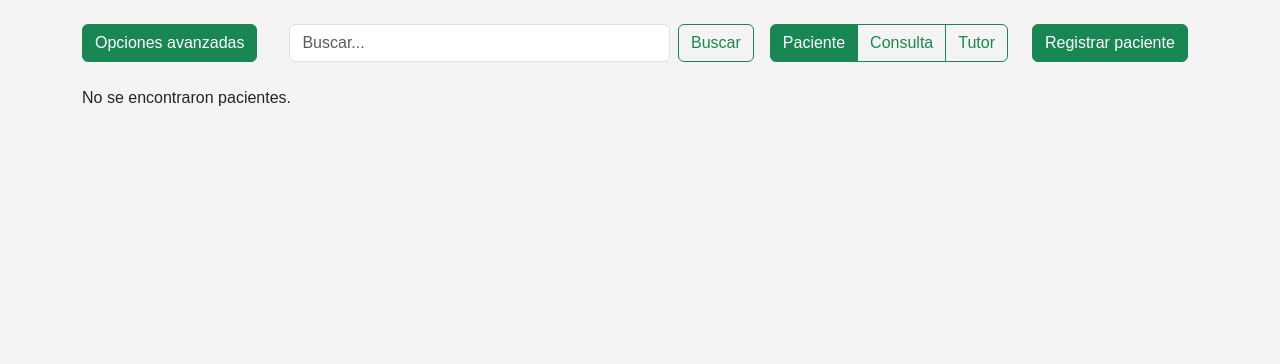
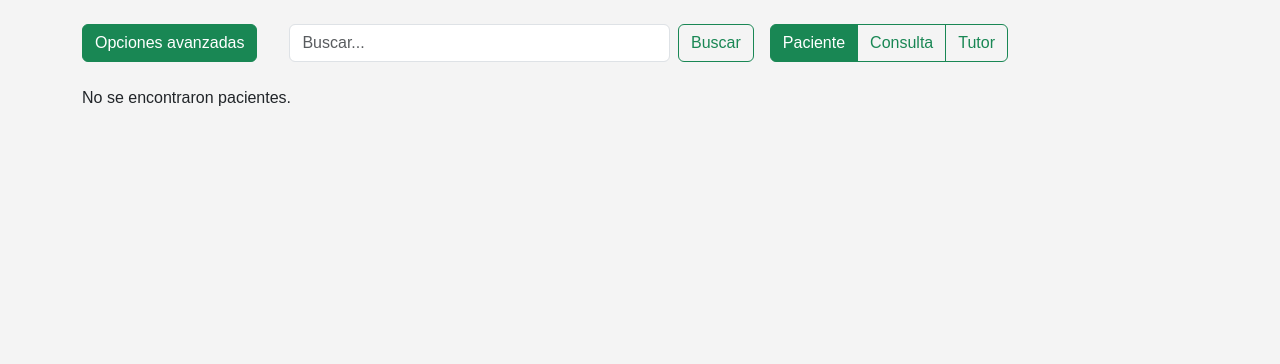
Before and after one commit to Walteriba/PPS, a Flask app: page /buscar in a window 1280 px wide. Shown: the part 56-420 px from the top of the page. Run offline with Flask 3, Linux system fonts and the light colour scheme; the visitor is signed in with stand-in values (Sample User, id 1); data that the repository does not hold is empty.

Commit message:
- Se agregan loginrequired en los cambios - Se mueven los endpoint que estaban en home - Los endpoint get de consulta ahora devuelven una lista de profesionales o profesional respectivamente

```diff
--- a/controllers/home_controller.py
+++ b/controllers/home_controller.py
@@ -156,44 +156,9 @@ def detalle_paciente(id):
     return "Mascota no encontrada", 404
 
 
-# TODO (Backend): Endpoints temporales creados para probar el frontend.
-# GET -> mostrar la vista nuevo_tutor.html
-@home_bp.route("/tutor/nuevo", methods=["GET"])
-@login_required
-def nuevo_tutor():
-    return render_template("nuevo_tutor.html")
-
-
-# GET -> mostrar la vista nuevo_paciente.html
-@home_bp.route("/paciente/nuevo", methods=["GET"])
-@login_required
-def nuevo_paciente():
-    tutores = Tutor.query.all()
-    tutor_id = request.args.get("tutor_id", type=int)
-    return render_template("nuevo_paciente.html", tutores=tutores, tutor_id=tutor_id)
-
-# GET -> mostrar la vista editar_tutor.html
-@home_bp.route("/tutor/<int:id>/editar", methods=["GET"])
-@login_required
-def editar_tutor(id):
-    tutor = Tutor.query.get_or_404(id)
-    paciente = Paciente.query.filter_by(tutor_id=tutor.id).first()
-    return render_template("editar_tutor.html", tutor=tutor, paciente=paciente)
-
 # GET -> mostrar la vista admin.html con lista de profesionales
 @home_bp.route("/admin", methods=["GET"])
+@login_required
 def admin():
     profesionales = Profesional.query.all()
     return render_template("admin.html", profesionales=profesionales)
-
-
-# Mostrar formulario de alta
-@home_bp.route("/profesional/nuevo", methods=["GET"])
-def alta_profesional():
-    return render_template("alta_profesional.html")
-
-# Mostrar formulario con datos cargados
-@home_bp.route("/profesional/editar/<int:id>", methods=["GET"])
-def editar_profesional(id):
-    profesional = Profesional.query.get_or_404(id)
-    return render_template("editar_profesional.html", profesional=profesional)
--- a/models/consulta.py
+++ b/models/consulta.py
@@ -9,6 +9,7 @@ class Consulta(db.Model):
     id = db.Column(db.Integer, primary_key=True)
     tutor_id = db.Column(db.Integer, db.ForeignKey("tutores.id"), nullable=False) # TODO: Borrar
     paciente_id = db.Column(db.Integer, db.ForeignKey("pacientes.id"), nullable=False)
+    profesional_id = db.Column(db.Integer, db.ForeignKey("profesionales.id"), nullable=True)
     fecha = db.Column(db.Date, default=date.today)
     peso = db.Column(db.Float, nullable=False)
     temperatura = db.Column(db.Float, nullable=False)
--- a/templates/admin.html
+++ b/templates/admin.html
@@ -18,7 +18,7 @@
     <div class="row">
      <div class="col-auto">
       <!-- TODO: Hacer que el botón agregue un nuevo profesional -->
-      <a href="{{ url_for('home_bp.alta_profesional') }}" class="btn btn-success">
+      <a href="{{ url_for('profesional_bp.alta_profesional') }}" class="btn btn-success">
         Agregar
       </a>
       <a href="/" class="btn btn-success">Volver</a>
@@ -48,7 +48,7 @@
           <div class="col-2">{{ profesional.email }}</div>
           <div class="col-1 text-end">
         <!-- TODO: Hacer que al presionar este botón se abra un formulario para editar el profesional-->
-        <a href="{{ url_for('home_bp.editar_profesional', id=profesional.id) }}" class="btn btn-success btn-sm">
+        <a href="{{ url_for('profesional_bp.editar_profesional', id=profesional.id) }}" class="btn btn-success btn-sm">
             <i class="bi bi-pencil"></i>
             </a>
         </div>
--- a/templates/index.html
+++ b/templates/index.html
@@ -16,13 +16,6 @@
      <div class="col-10">
       {% include 'partials/buscador.html' %}
      </div>
-
-     <!-- Registrar -->
-     <div class="col">
-     <a href="{{ url_for('home_bp.nuevo_paciente') }}" class="btn btn-success">
-        Registrar paciente</a>
-     </div>
-
     <!-- Tarjetas de pacientes -->
       {% include 'partials/pacientes.html' %}
     </div>
--- a/templates/nuevo_paciente.html
+++ b/templates/nuevo_paciente.html
@@ -20,7 +20,7 @@
       </div>
       <div class="row">
         <div class="col-auto">
-          <a href="{{ url_for('home_bp.nuevo_tutor') }}" class="btn btn-success mt-2">
+          <a href="{{ url_for('tutor_bp.nuevo_tutor') }}" class="btn btn-success mt-2">
             Crear nuevo tutor
           </a>
         </div>
--- a/templates/nuevo_tutor.html
+++ b/templates/nuevo_tutor.html
@@ -22,7 +22,7 @@
            <button type="submit" class="btn btn-success mt-2">Crear Tutor</button>
           </div>
          <div class="col-auto">
-           <a href="{{ url_for('home_bp.nuevo_paciente') }}" class="btn btn-success mt-2">Volver</a>
+           <a href="{{ url_for('paciente_bp.nuevo_paciente') }}" class="btn btn-success mt-2">Volver</a>
          </div>
         </div>
       </form>
--- a/templates/partials/header.html
+++ b/templates/partials/header.html
@@ -15,12 +15,12 @@
             </a>
           </li>
           <li class="nav-item">
-            <a class="nav-link" href="{{ url_for('home_bp.nuevo_paciente') }}">
+            <a class="nav-link" href="{{ url_for('paciente_bp.nuevo_paciente') }}">
               <i class="bi bi-plus-circle"></i> Nuevo Paciente
             </a>
           </li>
           <li class="nav-item">
-            <a class="nav-link" href="{{ url_for('home_bp.nuevo_tutor') }}">
+            <a class="nav-link" href="{{ url_for('tutor_bp.nuevo_tutor') }}">
               <i class="bi bi-person-plus"></i> Nuevo Tutor
             </a>
           </li>
--- a/templates/partials/tutor.html
+++ b/templates/partials/tutor.html
@@ -6,6 +6,6 @@
       <strong>Dirección:</strong> {{ tutor.direccion }} <br />
       <strong>Email:</strong> {{ tutor.email }}
     </p>
-    <a href="{{ url_for('home_bp.editar_tutor', id=tutor.id) }}" class="btn btn-success">Editar</a>
+    <a href="{{ url_for('tutor_bp.editar_tutor', id=tutor.id) }}" class="btn btn-success">Editar</a>
   </div>
 </div>
```
Also changed, not shown: controllers/consulta_controller.py (+8 -2 lines), controllers/paciente_controller.py (+9 -1 lines), controllers/profesional_controller.py (+18 -1 lines), controllers/tutor_controller.py (+16 -1 lines), utils/cargar_db.py (+18 -18 lines).
